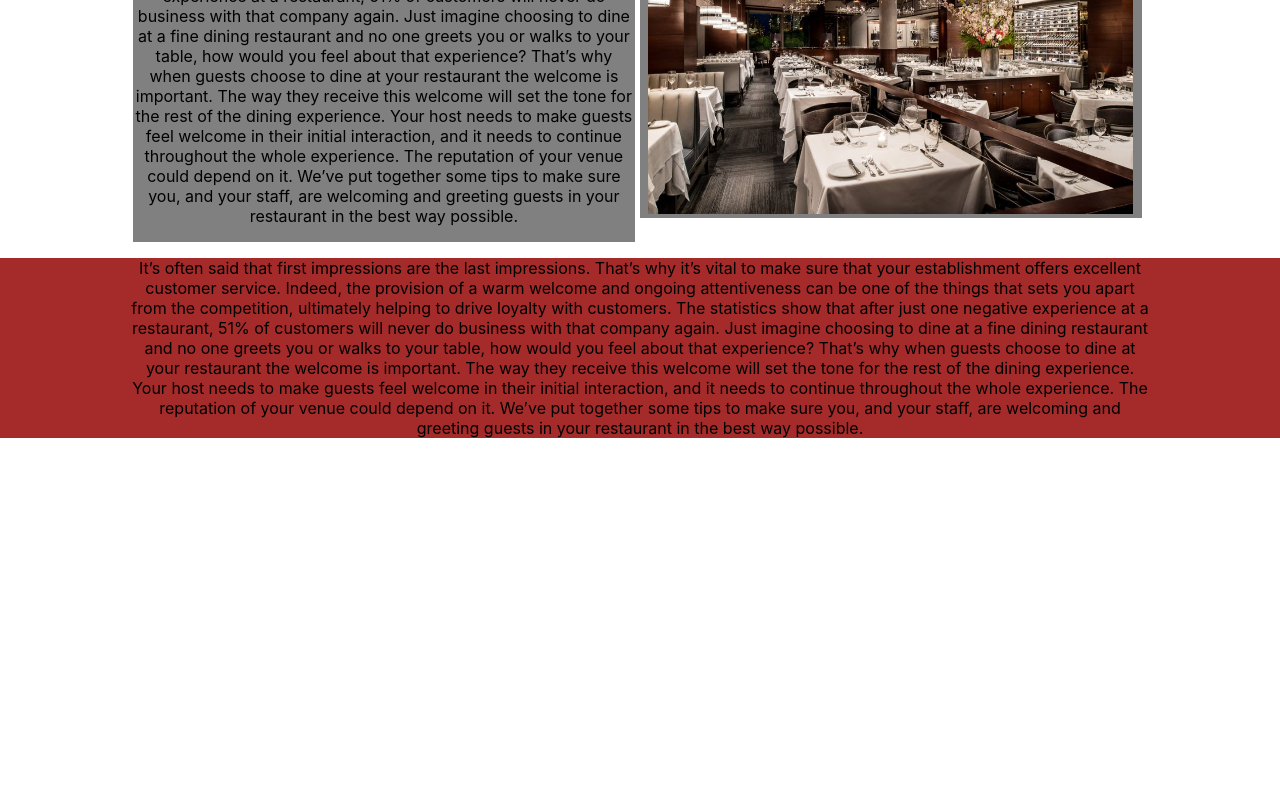
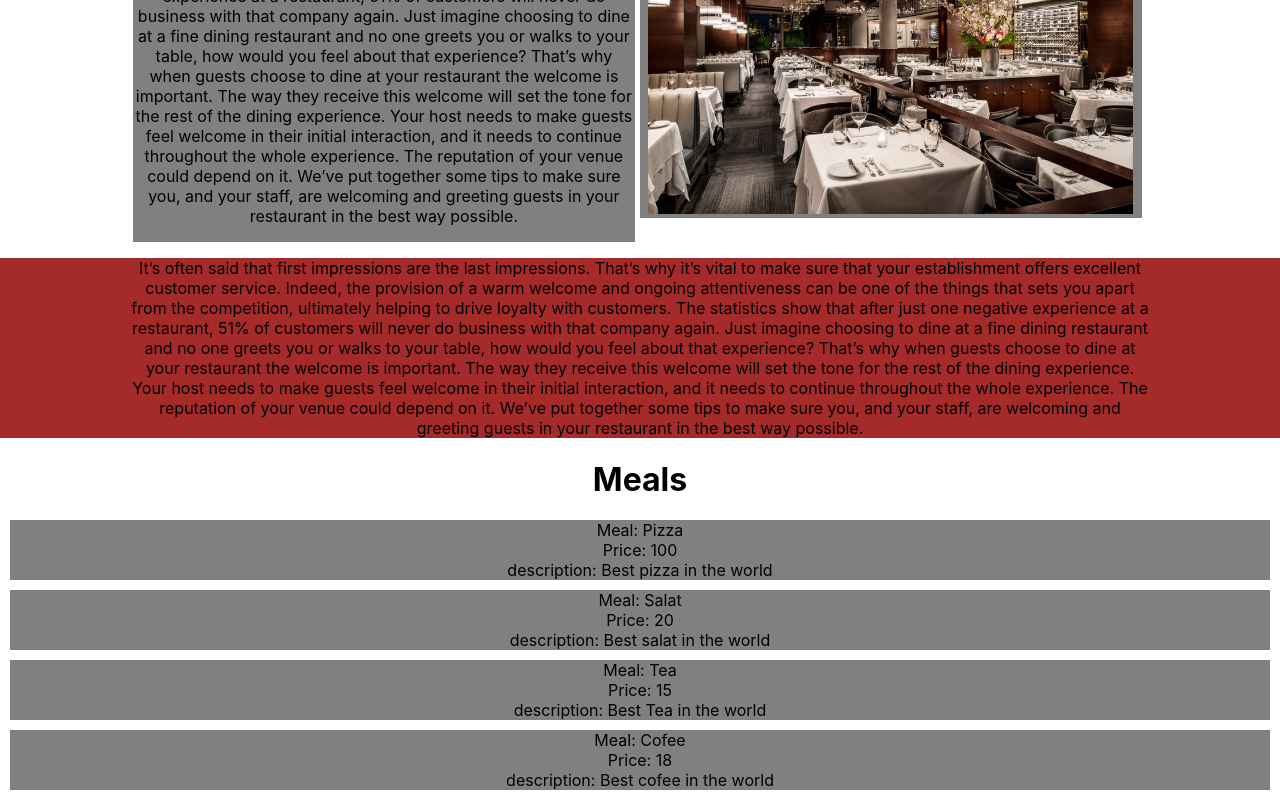
Before and after one commit to OleksiiPro1/tolstoy-project, a Next.js app: page / in a window 1280 px wide. Shown: the part 232-1032 px from the top of the page. Before the commit the page ends 800 px from the top, so only its background shows below. Built offline with nearby package versions, Linux system fonts and the light colour scheme.

Commit message:
mapping meals

```diff
--- /dev/null
+++ b/pages/dinamic-pages/[meals].js
@@ -0,0 +1,5 @@
+import { allMeals } from '../util/database';
+
+export default function Meals() {
+  return <div>{allMeals.meal}</div>;
+}
--- a/pages/index.js
+++ b/pages/index.js
@@ -1,5 +1,6 @@
 import Image from 'next/image';
 import styles from '../styles/Home.module.css';
+import { allMeals } from './util/database';
 
 export default function Home() {
   return (
@@ -58,6 +59,16 @@ export default function Home() {
           guests in your restaurant in the best way possible.
         </p>
       </div>
+      <h1>Meals</h1>
+      {allMeals.map((allMeal) => {
+        return (
+          <div className={styles.mealsStyles} key={`allMeal-${allMeal.id}`}>
+            <div>Meal: {allMeal.meal}</div>
+            <div>Price: {allMeal.price}</div>
+            <div>description: {allMeal.description}</div>
+          </div>
+        );
+      })}
     </header>
   );
 }
--- /dev/null
+++ b/pages/util/database.js
@@ -0,0 +1,26 @@
+export const allMeals = [
+  {
+    id: '1',
+    meal: 'Pizza',
+    price: '100',
+    description: 'Best pizza in the world',
+  },
+  {
+    id: '2',
+    meal: 'Salat',
+    price: '20',
+    description: 'Best salat in the world',
+  },
+  {
+    id: '3',
+    meal: 'Tea',
+    price: '15',
+    description: 'Best Tea in the world',
+  },
+  {
+    id: '4',
+    meal: 'Cofee',
+    price: '18',
+    description: 'Best cofee in the world',
+  },
+];
--- a/styles/Home.module.css
+++ b/styles/Home.module.css
@@ -1,5 +1,10 @@
 .mainDiv {
   text-align: center;
+}
+
+.mealsStyles {
+  background-color: gray;
+  margin: 10px;
 }
 
 .textDivStyle1 {
```
